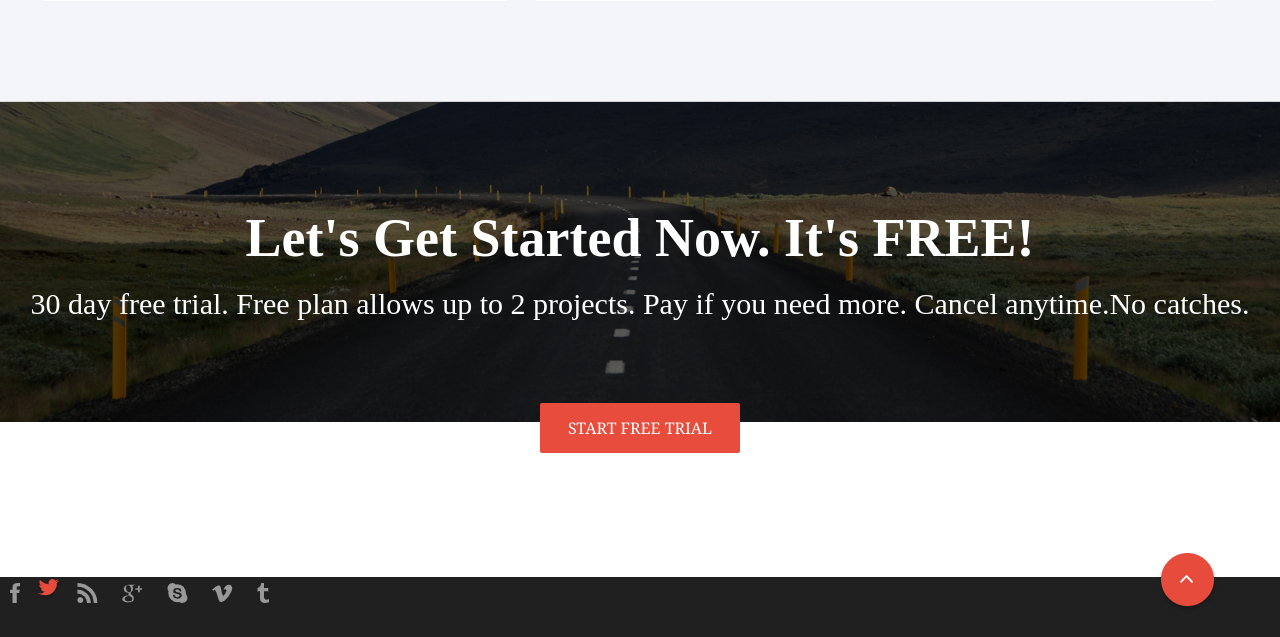
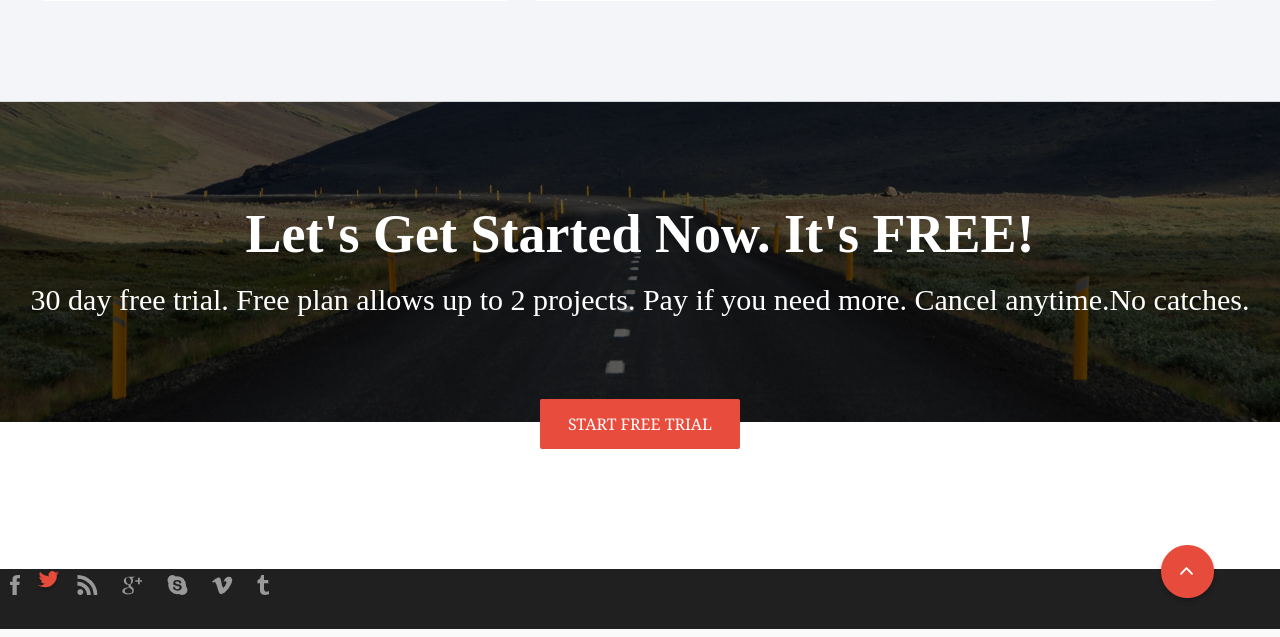
Before and after one commit to Kirill20Egorov/web-development, a PHP site: page / in a window 1280 px wide. Shown: the part 3057-3694 px from the top of the page. Run offline with PHP 8.4, Linux system fonts and the light colour scheme.

Commit message:
Update style.css

```diff
--- a/lw5/bino/style.css
+++ b/lw5/bino/style.css
@@ -2,10 +2,6 @@
 {
     margin: 0;
     padding: 0;
-}
-body
-{
-
 }
 .nav_container
 {
@@ -414,7 +410,7 @@
 }
 .footer_bg
 {
-    height: 478px;
+    height: 470px;
     background: url("images/bg4.png") no-repeat;
     background-size: 100%;
     display: flex;
@@ -472,10 +468,5 @@
     text-decoration: none;
     margin: 0 10px;
     font-family: "Open Sans";
-    transition: color .2s linear;
     position: relative;
 }
-.log_link:after
-{
-    overlay:;
-}
```
